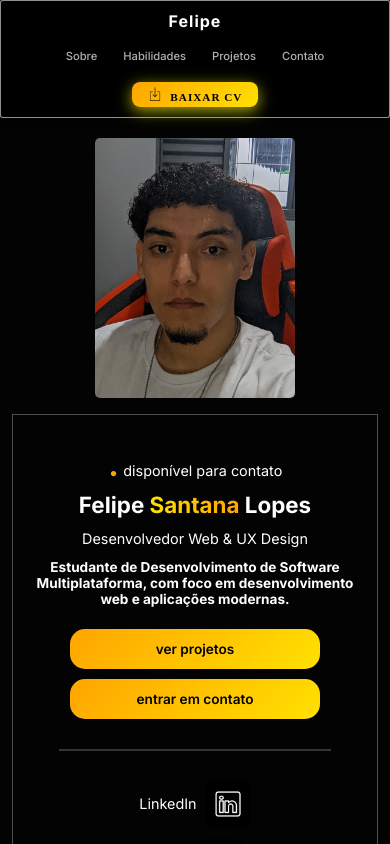
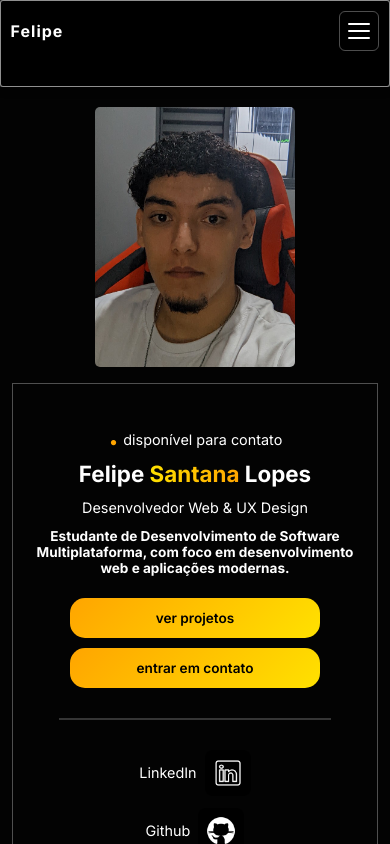
Before and after one commit to 7lipe7/portifolio_felipe, a React (Vite) app in the folder Portifolio_Felipe/: page / in a window 390 px wide. Shown: the top 844 px of the page. Built offline with nearby package versions, Linux system fonts and the light colour scheme.

Commit message:
feat: Adicionar menu hamburguer responsivo e animações para navegação

```diff
--- a/Portifolio_Felipe/src/pages/Nav.jsx
+++ b/Portifolio_Felipe/src/pages/Nav.jsx
@@ -1,4 +1,4 @@
-import React from 'react'
+import React, { useState } from 'react'
 import './style/Nav.css'
 
 import imgDowload from '../assets/icons8-baixar-32.png'
@@ -11,17 +11,37 @@ const scrollToSection = (id) => {
 }
 
 const Nav = () => {
+    const [isMenuOpen, setIsMenuOpen] = useState(false)
+
+    const toggleMenu = () => {
+        setIsMenuOpen(!isMenuOpen)
+    }
+
+    const handleNavClick = (id) => {
+        scrollToSection(id)
+        setIsMenuOpen(false)
+    }
+
     return (
         <nav>
             <div className="top">
                 <h2>felipe</h2>
-                <div className="btn-info">
-                    <button onClick={() => scrollToSection('sobre')}>sobre</button>
-                    <button onClick={() => scrollToSection('habilidades')}>habilidades</button>
-                    <button onClick={() => scrollToSection('projetos')}>projetos</button>
-                    <button onClick={() => scrollToSection('contato')}>contato</button>
+                <button
+                    className={`hamburger ${isMenuOpen ? 'open' : ''}`}
+                    onClick={toggleMenu}
+                    aria-label="Menu"
+                >
+                    <span></span>
+                    <span></span>
+                    <span></span>
+                </button>
+                <div className={`btn-info ${isMenuOpen ? 'show' : ''}`}>
+                    <button onClick={() => handleNavClick('sobre')}>sobre</button>
+                    <button onClick={() => handleNavClick('habilidades')}>habilidades</button>
+                    <button onClick={() => handleNavClick('projetos')}>projetos</button>
+                    <button onClick={() => handleNavClick('contato')}>contato</button>
                 </div>
-                <a href="src/assets/currículo_Felipe.pdf" download>
+                <a href="src/assets/currículo_Felipe.pdf" download className={`cv-link ${isMenuOpen ? 'show' : ''}`}>
                   <button id='Cv-download'><img src={imgDowload} alt="download" style={{width:'18px',height:'18px', marginRight:'5px'}} /> baixar cv</button>
                 </a>
             </div>
--- a/Portifolio_Felipe/src/pages/style/Nav.css
+++ b/Portifolio_Felipe/src/pages/style/Nav.css
@@ -27,6 +27,46 @@ nav {
     letter-spacing: 1px;
 }
 
+/* === Hamburger Button === */
+.hamburger {
+    display: none;
+    flex-direction: column;
+    justify-content: center;
+    align-items: center;
+    width: 40px;
+    height: 40px;
+    background: transparent;
+    border: 1px solid rgba(255, 255, 255, 0.3);
+    border-radius: 6px;
+    cursor: pointer;
+    padding: 8px;
+    gap: 5px;
+    transition: all 0.3s ease;
+    z-index: 1100;
+}
+
+.hamburger span {
+    display: block;
+    width: 100%;
+    height: 2px;
+    background-color: #ffffff;
+    border-radius: 2px;
+    transition: all 0.3s ease;
+}
+
+.hamburger.open span:nth-child(1) {
+    transform: rotate(45deg) translate(5px, 5px);
+}
+
+.hamburger.open span:nth-child(2) {
+    opacity: 0;
+}
+
+.hamburger.open span:nth-child(3) {
+    transform: rotate(-45deg) translate(5px, -5px);
+}
+
+/* === Navigation Buttons === */
 .btn-info {
     display: flex;
     gap: 0.5rem;
@@ -73,38 +113,74 @@ nav {
     box-shadow: 0 6px 20px rgb(255, 255, 0);
 }
 
-
+/* === Mobile Menu Animation === */
 @media (max-width: 768px) {
-    nav {
-        padding: 0.8rem 1rem;
+    .hamburger {
+        display: flex;
     }
 
     .top {
         flex-wrap: wrap;
-        justify-content: center;
+        justify-content: flex-start;
         gap: 0.8rem;
+        position: relative;
     }
 
     .top h2 {
-        width: 100%;
-        text-align: center;
         font-size: 1.2rem;
+        margin-right: auto;
+        width: auto;
+        text-align: left;
     }
 
     .btn-info {
-        flex-wrap: wrap;
-        justify-content: center;
+        display: flex;
+        flex-direction: column;
+        width: 100%;
+        gap: 0.4rem;
+        max-height: 0;
+        overflow: hidden;
+        opacity: 0;
+        transition: max-height 0.4s ease, opacity 0.3s ease, padding 0.3s ease;
+        padding: 0 0.5rem;
+    }
+
+    .btn-info.show {
+        max-height: 300px;
+        opacity: 1;
+        padding: 0.5rem;
     }
 
     .btn-info button {
-        font-size: 0.8rem;
-        padding: 0.4rem 0.8rem;
+        font-size: 0.85rem;
+        padding: 0.6rem 1rem;
+        width: 100%;
+        text-align: left;
+        border-radius: 6px;
+    }
+
+    .cv-link {
+        display: block;
+        width: 100%;
+        max-height: 0;
+        overflow: hidden;
+        opacity: 0;
+        transition: max-height 0.4s ease, opacity 0.3s ease, padding 0.3s ease;
+        padding: 0 0.5rem;
+    }
+
+    .cv-link.show {
+        max-height: 60px;
+        opacity: 1;
+        padding: 0.25rem 0.5rem 0.5rem;
     }
 
     #Cv-download {
         font-size: 0.8rem;
         padding: 0.4rem 1.2rem;
         font-family: cursive;
+        width: 100%;
+        text-align: center;
     }
 }
 
@@ -122,14 +198,14 @@ nav {
     }
 
     .btn-info button {
-        font-size: 0.7rem;
-        padding: 0.3rem 0.6rem;
+        font-size: 0.75rem;
+        padding: 0.5rem 0.8rem;
         border-radius: 6px;
     }
 
     #Cv-download {
-        font-size: 0.7rem;
-        padding: 0.3rem 1rem;
+        font-size: 0.75rem;
+        padding: 0.4rem 1rem;
     }
 
     #Cv-download img {
```
